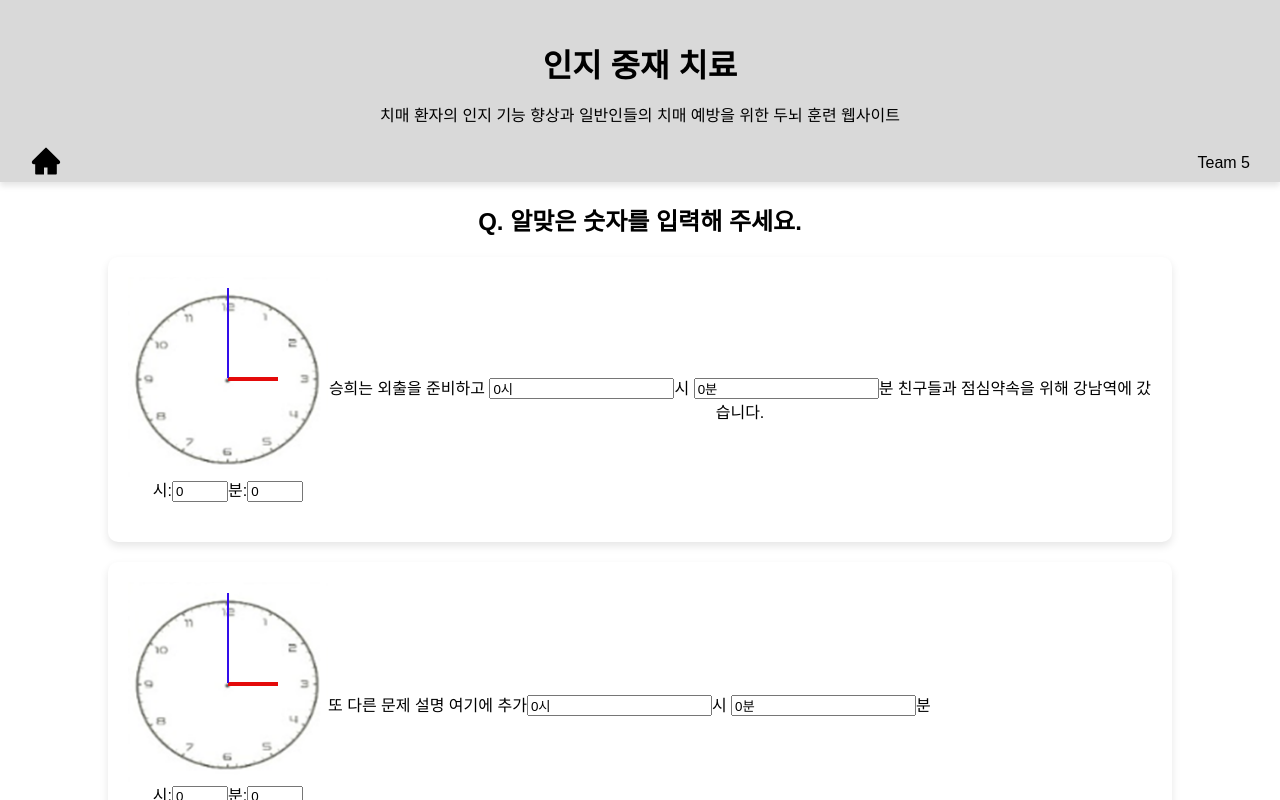
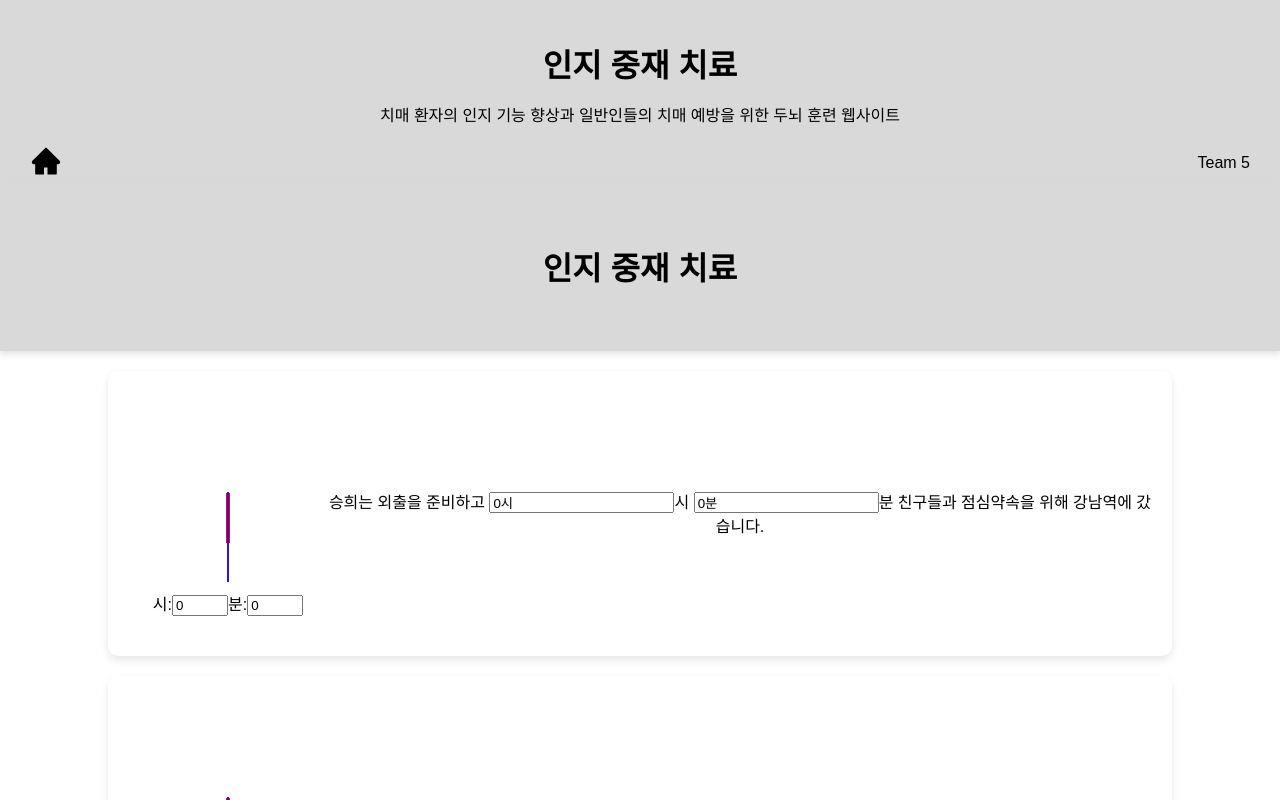
Before and after one commit to pyosunyoung/React-Quiz, a React (Create React App) app in the folder react-quiz/: page /Quiz10 in a window 1280 px wide. Both pictures are taken after a click on the button "퀴즈 시작". Shown: the top 800 px of the page. Built offline with nearby package versions, Linux system fonts and the light colour scheme; a web font is replaced by a local one.

Commit message:
Quize10.jsx
최종 수정

```diff
--- a/react-quiz/src/Quiz10/Quize10.jsx
+++ b/react-quiz/src/Quiz10/Quize10.jsx
@@ -1,8 +1,7 @@
-import React, { useState } from 'react';
-import { useNavigate } from 'react-router-dom';
+import React from 'react';
 import Swal from 'sweetalert2';
 import './App.css';
-import { Link } from 'react-router-dom';
+
 class Quize10 extends React.Component {
   constructor(props) {
     super(props);
@@ -44,7 +43,6 @@ class Quize10 extends React.Component {
       }
     });
 
-
     let message = '';
     if (correctCount === 1) {
       message = '1문제 정답입니다.';
@@ -66,9 +64,12 @@ class Quize10 extends React.Component {
   renderMainPage() {
     return (
       <div className="quiz-page">
-
+        <header>
+          <h1>인지 중재 치료</h1>
+          <p>{this.state.date}</p>
+          <p>날씨 정보는 여기에 표시됩니다.</p>
+        </header>
         <main>
-        <h2>Q. 승희 씨의 일정을 기억해 주세요.</h2>
           <div className="maintext-box">
             승희 씨는 여고 동창들과 <u>11시 30분에 강남역</u>에서 점심을 먹기로 하였습니다.<br />
             약속 장소에서 메뉴를 고르던 친구들의 의견은 나뉘었습니다.<br />
@@ -92,9 +93,10 @@ class Quize10 extends React.Component {
   renderQuizPage() {
     return (
       <div className="quiz-page">
-
+        <header>
+          <h1>인지 중재 치료</h1>
+        </header>
         <main>
-        <h2>Q. 알맞은 숫자를 입력해 주세요.</h2>
           <div className="question-container">
             <div className="question">
               <ClockComponent
@@ -127,7 +129,7 @@ class Quize10 extends React.Component {
                 onTimeSelect={this.handleTimeSelect}
               />
               <p>
-                또 다른 문제 설명 여기에 추가
+                명자씨는{' '}
                 <input
                   type="text"
                   value={`${this.state.answers.time2.hours}시`}
@@ -139,7 +141,7 @@ class Quize10 extends React.Component {
                   value={`${this.state.answers.time2.minutes}분`}
                   readOnly
                 />
-                분
+                분 한남우 합창실에 도착하였습니다.
               </p>
             </div>
             <div className="question">
@@ -150,7 +152,7 @@ class Quize10 extends React.Component {
                 onTimeSelect={this.handleTimeSelect}
               />
               <p>
-                또 다른 문제 설명 여기에 추가
+                승희씨는{' '}
                 <input
                   type="text"
                   value={`${this.state.answers.time3.hours}시`}
@@ -162,16 +164,16 @@ class Quize10 extends React.Component {
                   value={`${this.state.answers.time3.minutes}분`}
                   readOnly
                 />
-                분
+                분에 행복복지관에 도착하였습니다.
               </p>
             </div>
           </div>
           <div className="button-container">
+            <button className="previous-button" onClick={() => this.navigate('main')}>
+              이전
+            </button>
             <button className="submit-button" onClick={this.handleSubmit}>
-              정답 확인
-            </button>
-            <button className="previous-button" onClick={() => this.navigate('main')}>
-              이전으로
+              제출
             </button>
           </div>
         </main>
@@ -196,24 +198,43 @@ class ClockComponent extends React.Component {
   };
 
   render() {
+    const hourRotation = (this.props.hours % 12) * 30 + (this.props.minutes / 2);
+    const minuteRotation = this.props.minutes * 6;
+
     return (
       <div className="clock-container">
         <div className="clock">
-          <img src={`${process.env.PUBLIC_URL}/clockImage/시계.png`} alt="Clock" className="clock-image" />
-          <div className="hour-arm" style={{ transform: `rotate(${this.props.hours * 70}deg)` }} />
-          <div className="minute-arm" style={{ transform: `rotate(${this.props.minutes + 270}deg)` }} />
+          <div
+            className="hour-arm"
+            style={{ transform: `rotate(${hourRotation + 90}deg)` }}
+          />
+          <div
+            className="minute-arm"
+            style={{ transform: `rotate(${minuteRotation + 90}deg)` }}
+          />
         </div>
         <div className="time-selectors">
           <label>
             시:
-            <input type="number" value={this.props.hours} onChange={this.handleHoursChange} min="0" max="23" />
+            <input
+              type="number"
+              value={this.props.hours}
+              onChange={this.handleHoursChange}
+              min="0"
+              max="23"
+            />
           </label>
           <label>
             분:
-            <input type="number" value={this.props.minutes} onChange={this.handleMinutesChange} min="0" max="59" />
+            <input
+              type="number"
+              value={this.props.minutes}
+              onChange={this.handleMinutesChange}
+              min="0"
+              max="59"
+            />
           </label>
         </div>
-
       </div>
     );
   }
```
